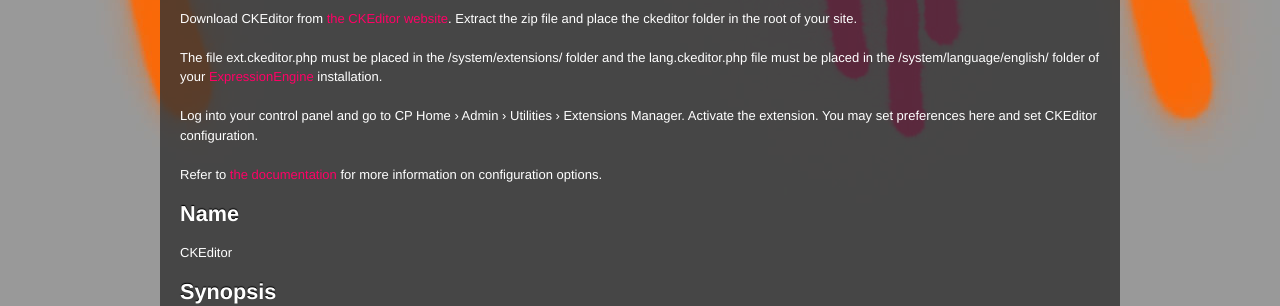
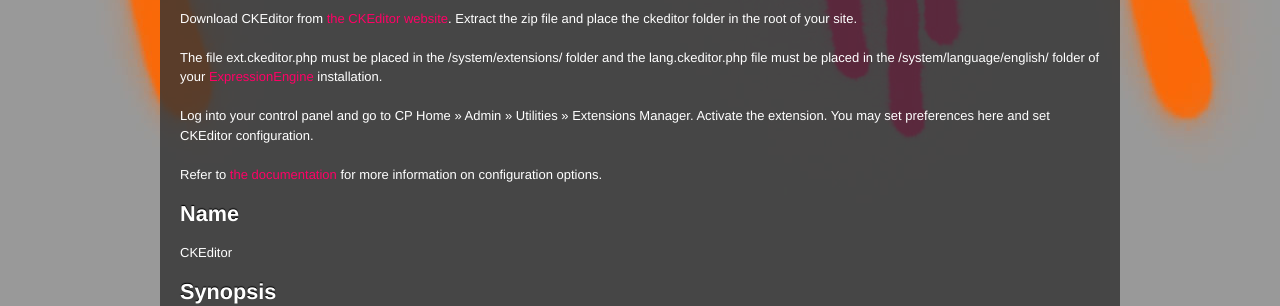
Before and after one commit to shapeshed/shapeshed.github.com, a Jekyll site: the page built from _posts/2009-09-02-ckeditor.markdown, in a window 1280 px wide. Shown: the part 501-807 px from the top of the page. Built offline with Jekyll 4.4.1, drawn with Linux system fonts in a browser that asks for light colours; nearby versions of some CDN libraries; Markdown is read by kramdown in place of the engine named in the settings; comment, search, counter and statistics services are not loaded; some of the changed lines change nothing that is shown.

Commit message:
fixing encoding issues

```diff
--- a/_posts/2009-09-02-ckeditor.markdown
+++ b/_posts/2009-09-02-ckeditor.markdown
@@ -34,7 +34,7 @@
 
 The file ext.ckeditor.php must be placed in the /system/extensions/ folder and the lang.ckeditor.php file must be placed in the /system/language/english/ folder of your [ExpressionEngine][] installation.
 
-Log into your control panel and go to CP Home › Admin › Utilities › Extensions Manager. Activate the extension. You may set preferences here and set CKEditor configuration.
+Log into your control panel and go to CP Home &raquo; Admin &raquo; Utilities &raquo; Extensions Manager. Activate the extension. You may set preferences here and set CKEditor configuration.
 
 Refer to [the documentation](http://docs.fckeditor.net/CKEditor_3.x/Developers_Guide) for more information on configuration options.
 
```
